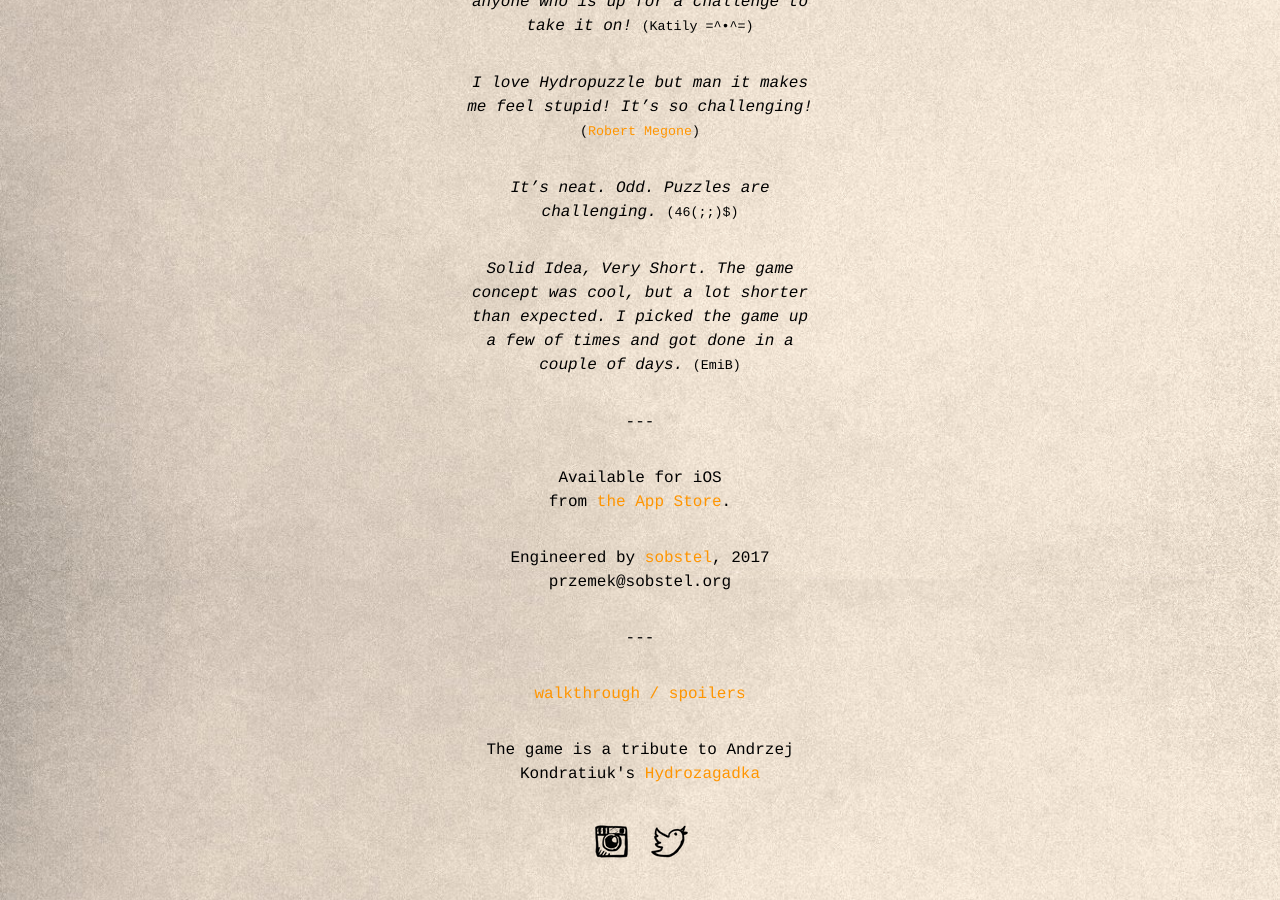
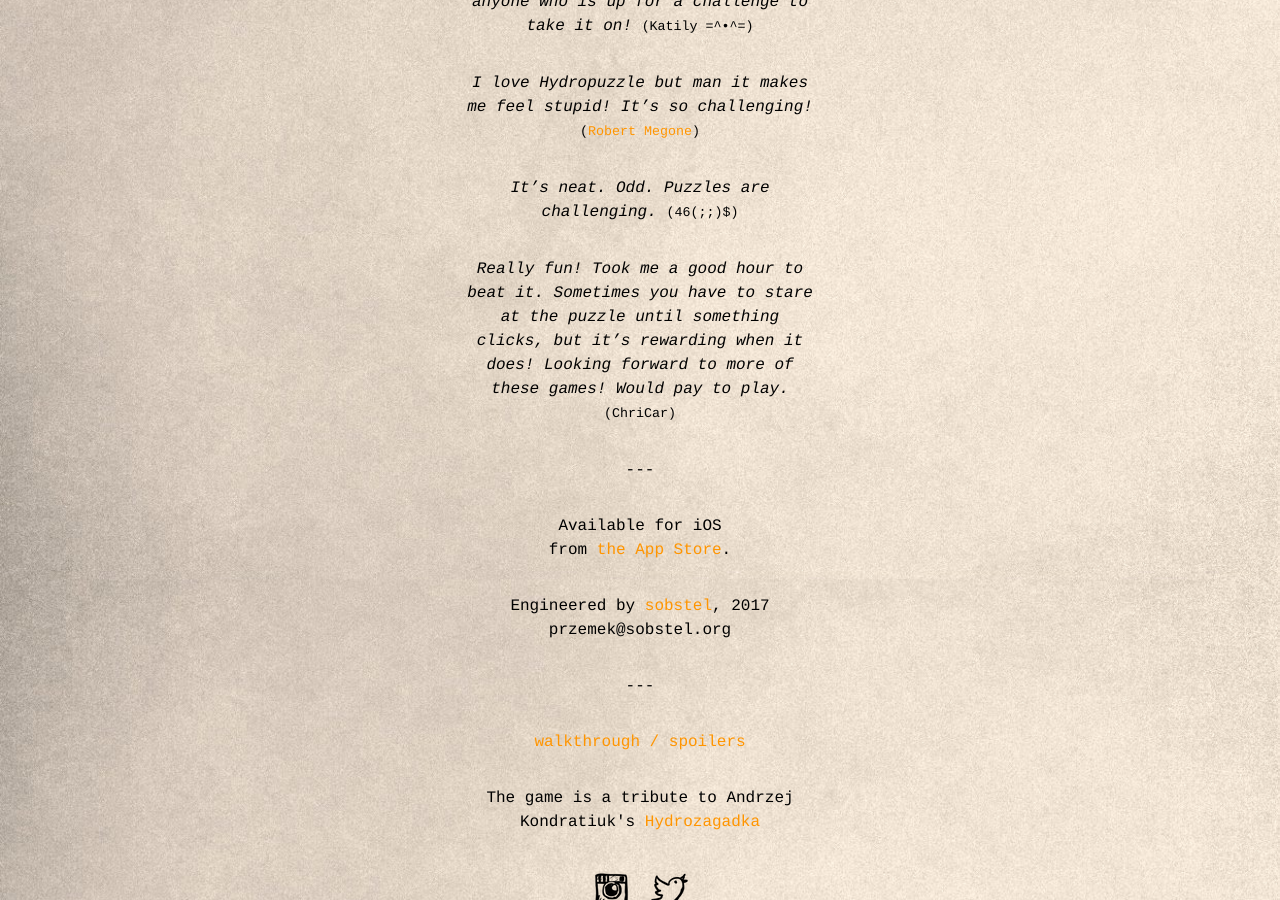
Before and after one commit to sobstel/sobstel.github.com, a Jekyll site: the page built from hydropuzzle.html, in a window 1280 px wide and 900 px high, scrolled down 1688 px. Built offline with Jekyll 4.4.1, drawn with Linux system fonts in a browser that asks for light colours.

Commit message:
hydro: update review and ch7 spoiler

```diff
--- a/hydropuzzle.html
+++ b/hydropuzzle.html
@@ -171,8 +171,8 @@
       <small>(46(;;)$)</small>
     </p>
     <p>
-      <em>Solid Idea, Very Short. The game concept was cool, but a lot shorter than expected. I picked the game up a few of times and got done in a couple of days.</em>
-      <small>(EmiB)</small>
+      <em>Really fun! Took me a good hour to beat it. Sometimes you have to stare at the puzzle until something clicks, but it’s rewarding when it does! Looking forward to more of these games! Would pay to play.</em>
+      <small>(ChriCar)</small>
     </p>
     <p>---</p>
     <p>
@@ -194,6 +194,7 @@
       Chapter 4<br><span class="spoiler"><a href="/img/hydro/chapter4spoiler.jpg" rel="nofollow" target="_blank">img</a></span><br>
       Chapter 5<br><span class="spoiler">psswrd</span><br>
       Chapter 6<br><span class="spoiler">19=S, 20=T, 15=O, 16=P<br><code>++++[>++++<-]>+++.+.-----.+.</code><br>
+      Chapter 7<br><span class="spoiler">THE END</code><br>
     </p>
     <p>
       The game is a tribute to Andrzej Kondratiuk's <a href="http://www.imdb.com/title/tt0172577/" rel="nofollow">Hydrozagadka</a><br>
```
